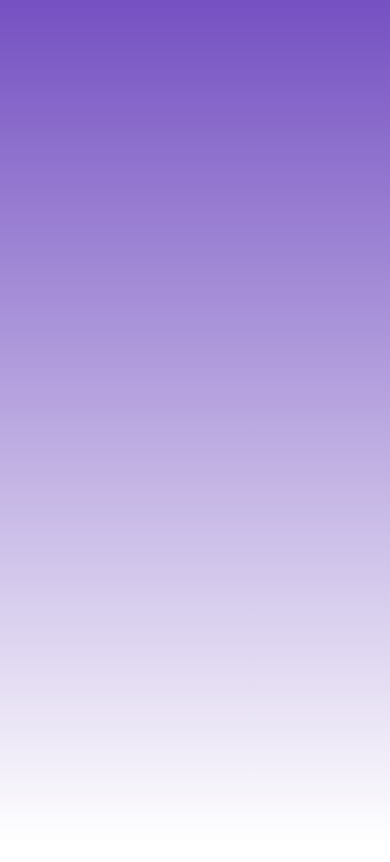
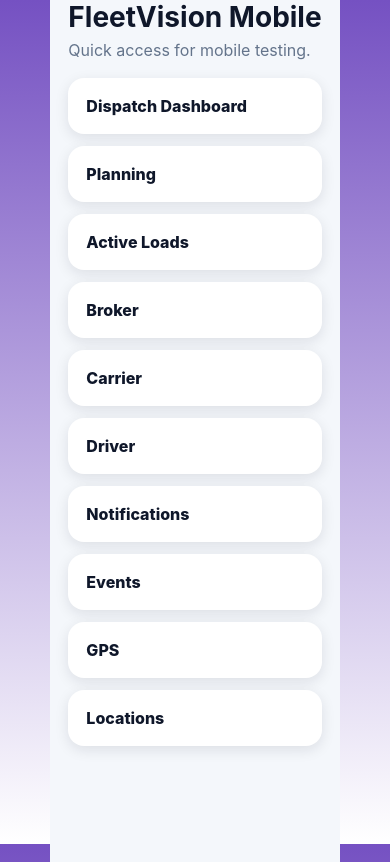
Before and after one commit to varchar1206/fleetvision-platform, a React (Vite) app: page /mobile in a window 390 px wide. Before the commit this address had no page. Built offline with nearby package versions, Linux system fonts and the light colour scheme; what aws-amplify would draw is missing.

Commit message:
Add mobile testing portal

```diff
--- a/src/App.css
+++ b/src/App.css
@@ -343,3 +343,36 @@ button:active {
   font-weight: 700;
   color: #0f172a;
 }
+
+.mobile-shell {
+  min-height: 100vh;
+  padding: 18px;
+  background: #f4f7fb;
+  color: #0f172a;
+}
+
+.mobile-shell h1 {
+  margin: 0 0 6px;
+  font-size: 28px;
+}
+
+.mobile-shell p {
+  margin: 0 0 18px;
+  color: #64748b;
+}
+
+.mobile-link-list {
+  display: grid;
+  gap: 12px;
+}
+
+.mobile-link-card {
+  display: block;
+  background: #ffffff;
+  color: #0f172a;
+  padding: 18px;
+  border-radius: 16px;
+  text-decoration: none;
+  font-weight: 800;
+  box-shadow: 0 4px 14px rgba(15, 23, 42, 0.10);
+}
--- a/src/App.tsx
+++ b/src/App.tsx
@@ -17,6 +17,7 @@ import LoadEventHistory from "./pages/events/LoadEventHistory";
 import LocationTracking from "./pages/gps/LocationTracking";
 import LocationMaster from "./pages/locations/LocationMaster";
 import DeveloperPortal from "./pages/developer/DeveloperPortal";
+import MobilePortal from "./pages/mobile/MobilePortal";
 
 import BrokerDashboard from "./pages/broker/BrokerDashboard";
 import BrokerTenderQueue from "./pages/broker/BrokerTenderQueue";
@@ -31,6 +32,7 @@ function App() {
     <BrowserRouter>
       <Routes>
         <Route path="/developer" element={<DeveloperPortal />} />
+        <Route path="/mobile" element={<MobilePortal />} />
 
         <Route path="/" element={<ShipperLayout />}>
           <Route index element={<ShipperDashboard />} />
--- /dev/null
+++ b/src/pages/mobile/MobilePortal.tsx
@@ -0,0 +1,31 @@
+import { Link } from "react-router-dom";
+
+const links = [
+  { path: "/", label: "Dispatch Dashboard" },
+  { path: "/planning", label: "Planning" },
+  { path: "/active-loads", label: "Active Loads" },
+  { path: "/broker", label: "Broker" },
+  { path: "/carrier", label: "Carrier" },
+  { path: "/driver", label: "Driver" },
+  { path: "/notifications", label: "Notifications" },
+  { path: "/events", label: "Events" },
+  { path: "/gps", label: "GPS" },
+  { path: "/locations", label: "Locations" },
+];
+
+export default function MobilePortal() {
+  return (
+    <main className="mobile-shell">
+      <h1>FleetVision Mobile</h1>
+      <p>Quick access for mobile testing.</p>
+
+      <div className="mobile-link-list">
+        {links.map((link) => (
+          <Link key={link.path} to={link.path} className="mobile-link-card">
+            {link.label}
+          </Link>
+        ))}
+      </div>
+    </main>
+  );
+}
```
